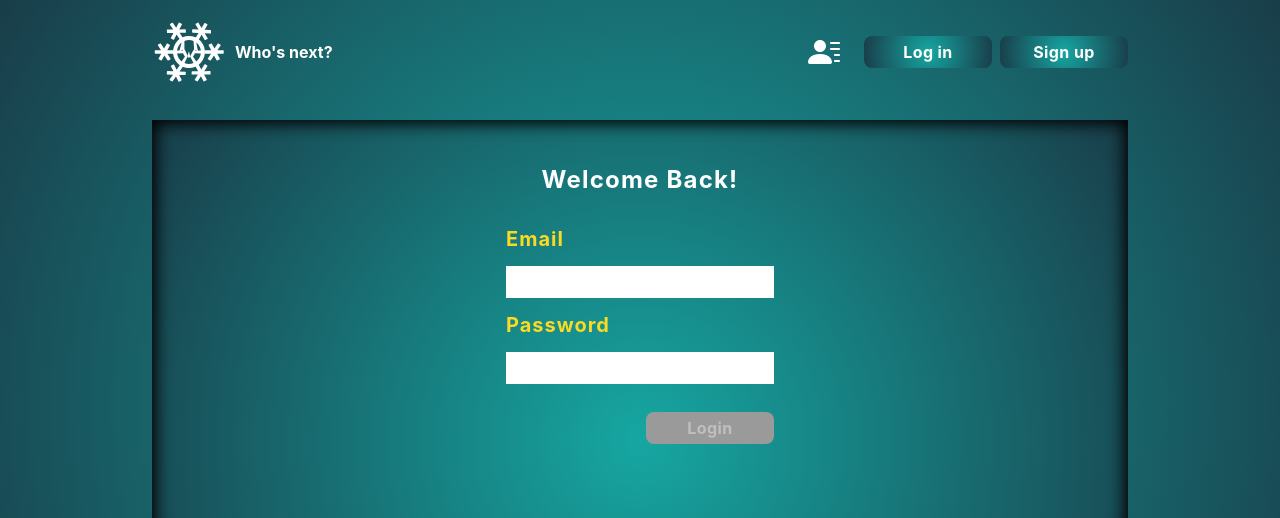
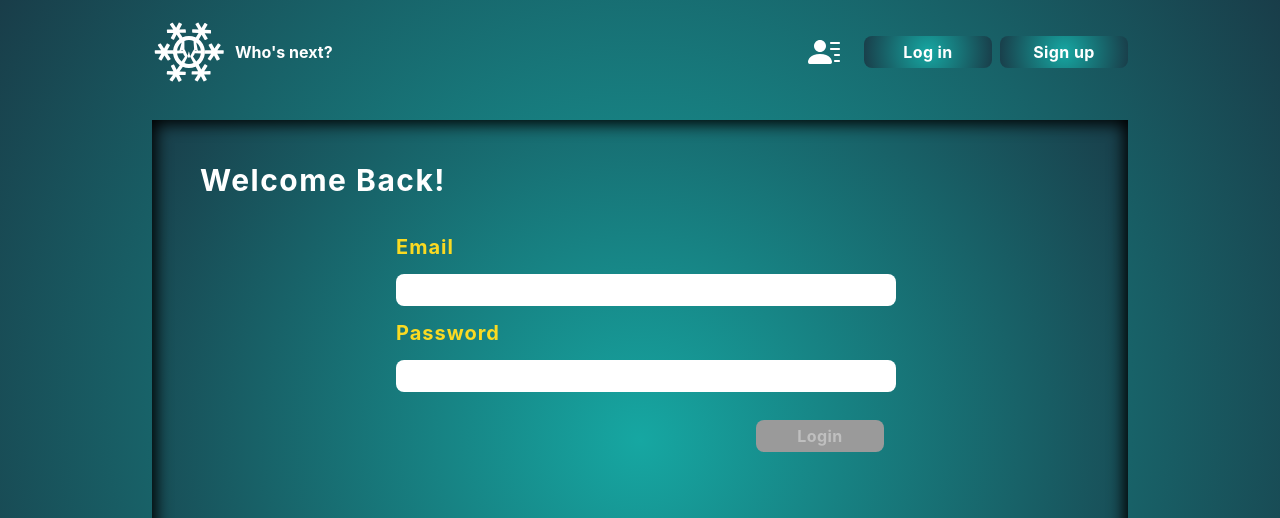
Before and after one commit to Da-Colon/whos-next-app, a React (Create React App) app: page /login in a window 1280 px wide. Shown: the top 518 px of the page. Built offline with nearby package versions, Linux system fonts and the light colour scheme.

Commit message:
added Form errors to show on screen

```diff
--- a/src/components/layout/Container.js
+++ b/src/components/layout/Container.js
@@ -1,7 +1,7 @@
 import React from 'react'
 import classnames from 'classnames'
 
-const BASE = "flex flex-col mt-8 pt-8 background-main inset-shadow mb-8"
+const BASE = "flex flex-col mt-8 pt-8 background-main inset-shadow mb-8 relative"
 const BASE_NO_MIN_HEIGHT = "flex flex-col p-8 pt-4 background-main inset-shadow"
 const Container = ({ padTop, position, variant, children }) => {
   if(variant === 'noMinHeight') {
--- /dev/null
+++ b/src/components/layout/ErrorUI.js
@@ -0,0 +1,11 @@
+import React from 'react'
+
+const ErrorUI = ({error}) => {
+  return (
+    <div className="self-center border bg-green-100 border-green-400 rounded-lg py-2 px-4 w-min whitespace-nowrap">
+      <div className="text-red-600 font-extrabold tracking-wide font-sm opacity-100">{error}</div>
+    </div>
+  )
+}
+
+export default ErrorUI
--- a/src/components/layout/Heading.js
+++ b/src/components/layout/Heading.js
@@ -2,7 +2,7 @@ import React from 'react'
 import classnames from 'classnames'
 
 const HEADING_VARIANT = {
-  one: 'text-2xl text-white font-bold leading-6 my-4 tracking-wider',
+  one: 'text-3xl text-white font-bold leading-6 my-4 tracking-wider',
   two: 'text-lg text-ghost_white font-bold leading-6 my-4'
 }
 
--- a/src/components/layout/Input.js
+++ b/src/components/layout/Input.js
@@ -4,7 +4,7 @@ import classnames from 'classnames'
 const VARIANTS = {
   radio: 'focus:outline-none',
   number: 'w-8 my-1 pl-2 focus:outline-none',
-  text: 'my-1 pl-3 font-semibold tracking-wider text-gray-800 focus:outline-none w-64'
+  text: 'my-1 pl-3 rounded-lg font-semibold tracking-wider text-gray-800 focus:outline-none w-64 w-full'
 }
 
 const HEIGHT = {
--- a/src/components/pages/login/LoginForm.js
+++ b/src/components/pages/login/LoginForm.js
@@ -2,15 +2,19 @@ import React from 'react'
 import Button from '../../layout/Button'
 import Input from '../../layout/Input'
 import Label from '../../layout/Label'
+import ErrorUI from '../../layout/ErrorUI'
 
-const LoginForm = ({values, errors, handleSubmit, handleChange}) => {
-  const buttonDisabled = () => (!values.email || !values.password || errors.length === 0) === true
+const LoginForm = ({values, errors, touched, handleSubmit, handleChange}) => {
+  const buttonDisabled = () => (!values.email || !values.password) === true
   return (
-    <form className="p-4 flex flex-col gap-2" onSubmit={handleSubmit}>
+    <form className="p-4 mt-16 flex flex-col gap-2 w-1/2" onSubmit={handleSubmit}>
       <Label text="Email" htmlFor="email" />
-      <Input variant="text" type="email" name="email" id="email" onChange={handleChange} value={values.email} />
+      <Input variant="text" type="text" name="email" id="email" onChange={handleChange} value={values.email} />
       <Label text="Password" htmlFor="password"  />
       <Input variant="text" type="current-password" name="password" id="password" onChange={handleChange} value={values.password}/>
+      {!!errors && touched.email &&  touched.password &&
+        Object.values(errors).map((error) => <ErrorUI key={error} error={error} />)
+      }
       <div className="text-right mt-4">
         <Button type="submit" label="Login" variant="form" isDisabled={buttonDisabled()}/>
       </div>
--- a/src/components/pages/login/index.js
+++ b/src/components/pages/login/index.js
@@ -20,10 +20,10 @@ const LoginPage = ({ cookieHandler }) => {
   }
   return (
     <Container>
-      <Heading variant="one" label="Welcome Back!" />
+      <Heading variant="one" label="Welcome Back!" addClasses="absolute left-12" />
       <FormikContainer handleSubmit={(values) => handleSubmit(values)} initialValues={loginInitialValues} validationSchema={loginValidationSchema} >
-        {({values, errors, handleSubmit, handleChange}) => (
-          <LoginForm values={values} errors={errors} handleSubmit={handleSubmit} handleChange={handleChange} />
+        {({values, errors, handleSubmit, handleChange, touched}) => (
+          <LoginForm values={values} touched={touched} errors={errors} handleSubmit={handleSubmit} handleChange={handleChange} />
         )}
       </FormikContainer>
     </Container>
--- a/src/components/pages/signup/SignupForm.js
+++ b/src/components/pages/signup/SignupForm.js
@@ -2,8 +2,9 @@ import React from 'react'
 import Button from '../../layout/Button'
 import Input from '../../layout/Input'
 import Label from '../../layout/Label'
+import ErrorUI from '../../layout/ErrorUI'
 
-const SignupForm = ({values, errors, handleSubmit, handleChange}) => {
+const SignupForm = ({values, errors, touched, handleSubmit, handleChange}) => {
   const buttonDisabled = () => (!values.email || !values.password || errors.length === 0) === true
   return (
     <form className="p-4 flex flex-col gap-2" onSubmit={handleSubmit}>
@@ -11,6 +12,9 @@ const SignupForm = ({values, errors, handleSubmit, handleChange}) => {
       <Input type="email" variant="text" name="email" id="email" onChange={handleChange} value={values.email} />
       <Label text="Password" htmlFor="password"  />
       <Input type="password" variant="text" name="password" id="password" onChange={handleChange} value={values.password}/>
+      {!!errors && touched.email &&  touched.password &&
+        Object.values(errors).map((error) => <ErrorUI key={error} error={error} />)
+      }
       <div className="text-right mt-4">
         <Button type="submit" label="Signup" variant="form" isDisabled={buttonDisabled()}/>
       </div>
--- a/src/components/pages/signup/index.js
+++ b/src/components/pages/signup/index.js
@@ -21,8 +21,8 @@ const SignupPage = () => {
     <Container>
       <Heading variant="one" label="Sign up to get started!" />
       <FormikContainer handleSubmit={(values) => handleSubmit(values)} initialValues={signupInitialValues} validationSchema={signupValidationSchema} >
-        {({values, errors, handleSubmit, handleChange}) => (
-          <SignupForm values={values} errors={errors} handleSubmit={handleSubmit} handleChange={handleChange} />
+        {({values, errors, handleSubmit, touched, handleChange}) => (
+          <SignupForm values={values} touched={touched} errors={errors} handleSubmit={handleSubmit} handleChange={handleChange} />
         )}
       </FormikContainer>
     </Container>
--- a/src/constants/validationSchemas.js
+++ b/src/constants/validationSchemas.js
@@ -2,15 +2,15 @@ import * as Yup from 'yup'
 
 export const loginValidationSchema = () => {
   return Yup.object().shape({
-    email: Yup.string().required('email is required'),
-    password: Yup.string().required('password is required')
+    email: Yup.string().email('Check email format').required('Email is required'),
+    password: Yup.string().min(4, 'Password must be more than 4 characters').required('Password is required')
   })
 }
 
 export const signupValidationSchema = () => {
   return Yup.object().shape({
-    email: Yup.string().required('email is required'),
-    password: Yup.string().required('password is required')
+    email: Yup.string().email().required('Email is required'),
+    password: Yup.string().required('Password is required')
   })
 }
 
```
